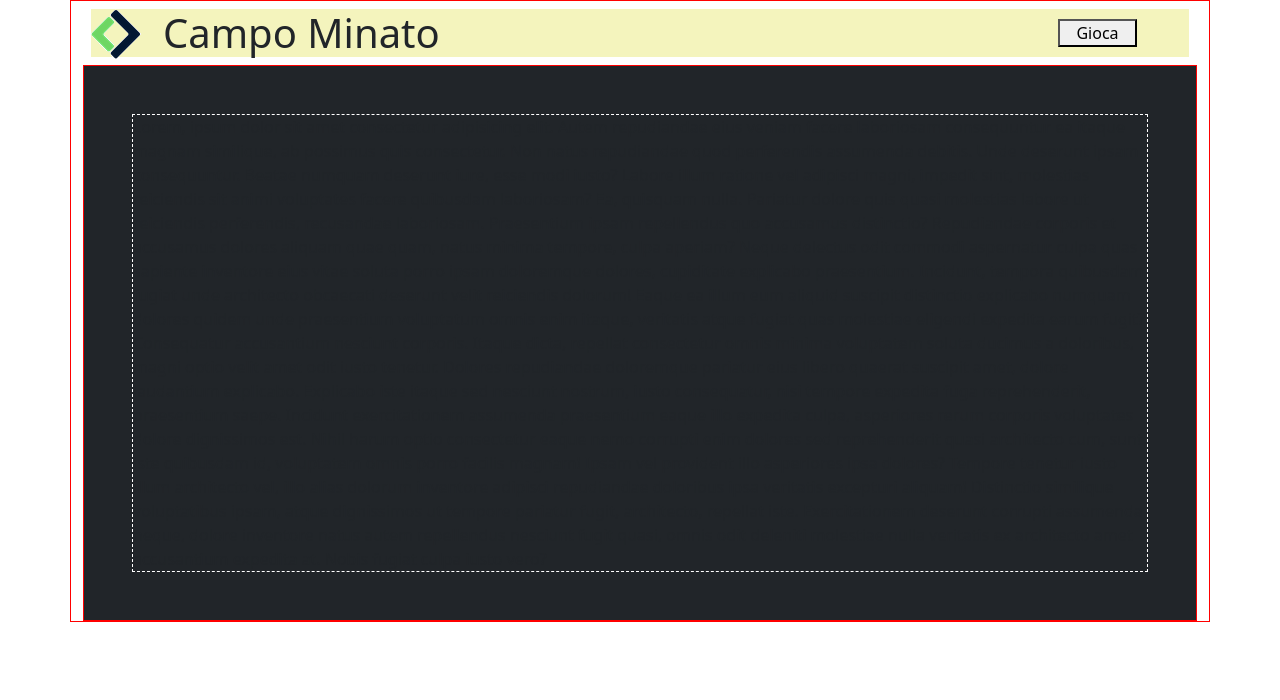
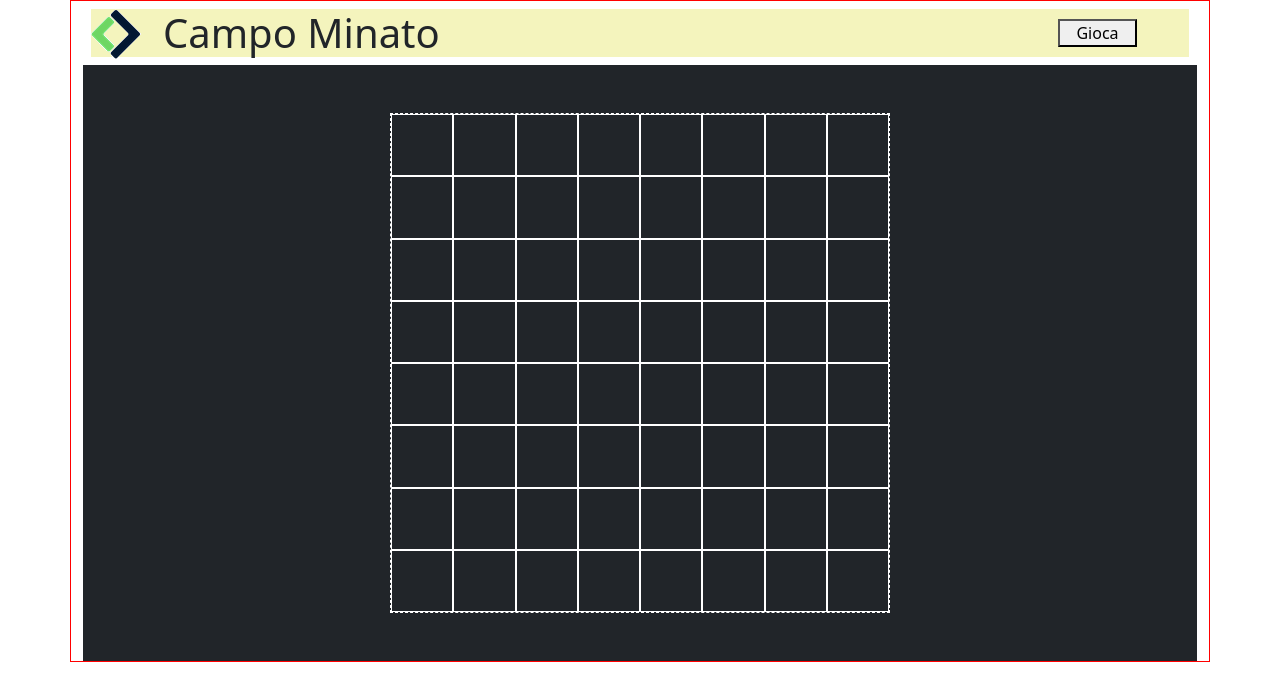
Before and after one commit to GabrieleLombard01/js-campominato-grid, a plain HTML site: page index.html in a window 1280 px wide. Drawn offline with nearby package versions, Linux system fonts and the light colour scheme.

Commit message:
grid fix

```diff
--- a/css/style.css
+++ b/css/style.css
@@ -21,4 +21,14 @@
 #grid{
     margin: 0 auto;
     border: dashed white 1px;
+    display: flex;
+    flex-wrap: wrap;
+    height: 500px;
+    width: 500px;
 }
+.cell{
+    flex-basis: calc(100% / 8);
+    height: calc(100% / 8);
+    border: solid white 1px;
+    cursor: pointer;
+}
--- a/index.html
+++ b/index.html
@@ -39,18 +39,72 @@
         </header>
 
         <!-- GRID -->
-        <section class="container bg-dark p-5">
+        <section class="container-fluid bg-dark p-5">
             <div id="grid">
-                Lorem, ipsum dolor sit amet consectetur adipisicing elit. Autem repudiandae eius veniam facere laboriosam consequuntur ea itaque magnam similique, ab possimus quis consectetur. Non natus repudiandae quod perferendis assumenda debitis.
-                Unde deserunt ipsam consequuntur. Beatae numquam deserunt iure, esse modi iusto? Labore illum ratione vel adipisci magni, impedit sint, molestias reiciendis sit animi voluptates facere quibusdam laboriosam? Ea, quisquam nulla.
-                Pariatur dolore quis quasi molestias labore ut reiciendis perferendis, recusandae laboriosam. Praesentium ipsam repellendus quo accusamus distinctio? Repudiandae corporis et accusamus dolores aliquam quae quam, natus minima tempore, culpa aperiam?
-                Neque delectus odit commodi aspernatur culpa quas sapiente inventore eius vitae soluta porro ipsam doloremque dolores, cupiditate explicabo praesentium. Incidunt, tempora quibusdam fugiat unde architecto obcaecati deserunt velit reiciendis dolorum!
-                Eaque ea illum eum aliquid suscipit distinctio explicabo numquam dolores quidem unde praesentium voluptatum omnis enim itaque, veritatis atque fugiat quas molestiae eligendi expedita earum fugit? Consequatur accusantium nesciunt corporis.
-                Itaque dicta, repellat consectetur omnis minima voluptatem soluta ducimus a doloribus, magni optio velit amet odit iusto tenetur. Dolores repudiandae doloremque pariatur eius libero quaerat suscipit amet, dolore laudantium explicabo.
-                Explicabo iste itaque sed nesciunt nostrum, iusto consequatur, nisi tempore expedita fuga reprehenderit, praesentium saepe. Incidunt exercitationem assumenda praesentium eaque illo expedita culpa, asperiores rerum corporis voluptates dolore dignissimos est.
-                Nihil harum optio consectetur eaque nemo corrupti enim dolores sed reprehenderit quasi architecto cum, sunt, iste quibusdam id, voluptatem omnis porro facilis magnam! Ipsam vel provident illo asperiores ipsa dolores?
-                Tempore tenetur iusto illum architecto vel, illo alias dolorum inventore adipisci repudiandae doloribus ipsa veritatis excepturi aliquam! Distinctio similique voluptatibus ipsam, atque dignissimos ut tempore pariatur fugit, architecto, repellat iste.
-                Exercitationem deserunt corrupti assumenda neque, dolore inventore natus autem repellendus nesciunt fugit quasi, omnis odit deleniti molestiae nulla veritatis ex architecto amet accusantium expedita at. Nobis fugiat culpa iusto vero?
+                <div class="cell"></div>
+                <div class="cell"></div>
+                <div class="cell"></div>
+                <div class="cell"></div>
+                <div class="cell"></div>
+                <div class="cell"></div>
+                <div class="cell"></div>
+                <div class="cell"></div>
+                <div class="cell"></div>
+                <div class="cell"></div>
+                <div class="cell"></div>
+                <div class="cell"></div>
+                <div class="cell"></div>
+                <div class="cell"></div>
+                <div class="cell"></div>
+                <div class="cell"></div>
+                <div class="cell"></div>
+                <div class="cell"></div>
+                <div class="cell"></div>
+                <div class="cell"></div>
+                <div class="cell"></div>
+                <div class="cell"></div>
+                <div class="cell"></div>
+                <div class="cell"></div>
+                <div class="cell"></div>
+                <div class="cell"></div>
+                <div class="cell"></div>
+                <div class="cell"></div>
+                <div class="cell"></div>
+                <div class="cell"></div>
+                <div class="cell"></div>
+                <div class="cell"></div>
+                <div class="cell"></div>
+                <div class="cell"></div>
+                <div class="cell"></div>
+                <div class="cell"></div>
+                <div class="cell"></div>
+                <div class="cell"></div>
+                <div class="cell"></div>
+                <div class="cell"></div>
+                <div class="cell"></div>
+                <div class="cell"></div>
+                <div class="cell"></div>
+                <div class="cell"></div>
+                <div class="cell"></div>
+                <div class="cell"></div>
+                <div class="cell"></div>
+                <div class="cell"></div>
+                <div class="cell"></div>
+                <div class="cell"></div>
+                <div class="cell"></div>
+                <div class="cell"></div>
+                <div class="cell"></div>
+                <div class="cell"></div>
+                <div class="cell"></div>
+                <div class="cell"></div>
+                <div class="cell"></div>
+                <div class="cell"></div>
+                <div class="cell"></div>
+                <div class="cell"></div>
+                <div class="cell"></div>
+                <div class="cell"></div>
+                <div class="cell"></div>
+                <div class="cell"></div>
             </div>
         </section>
 
```
